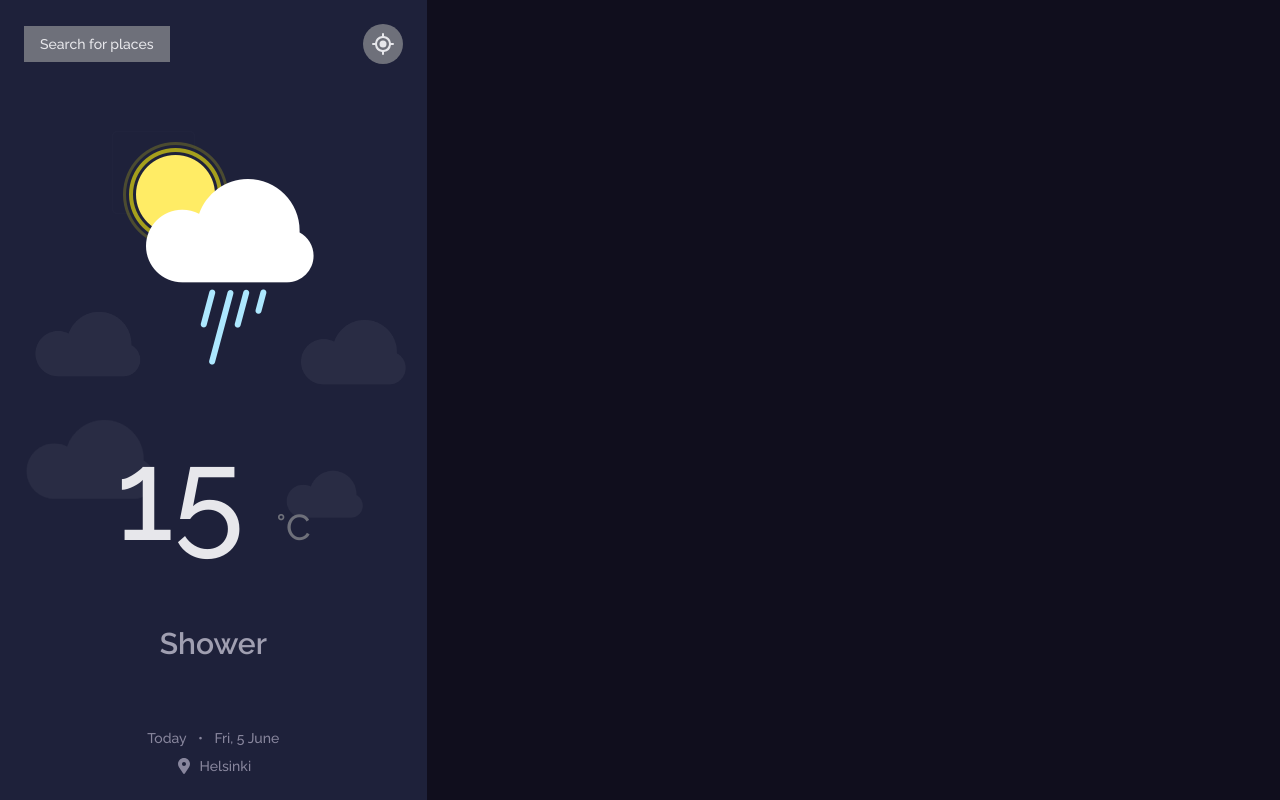
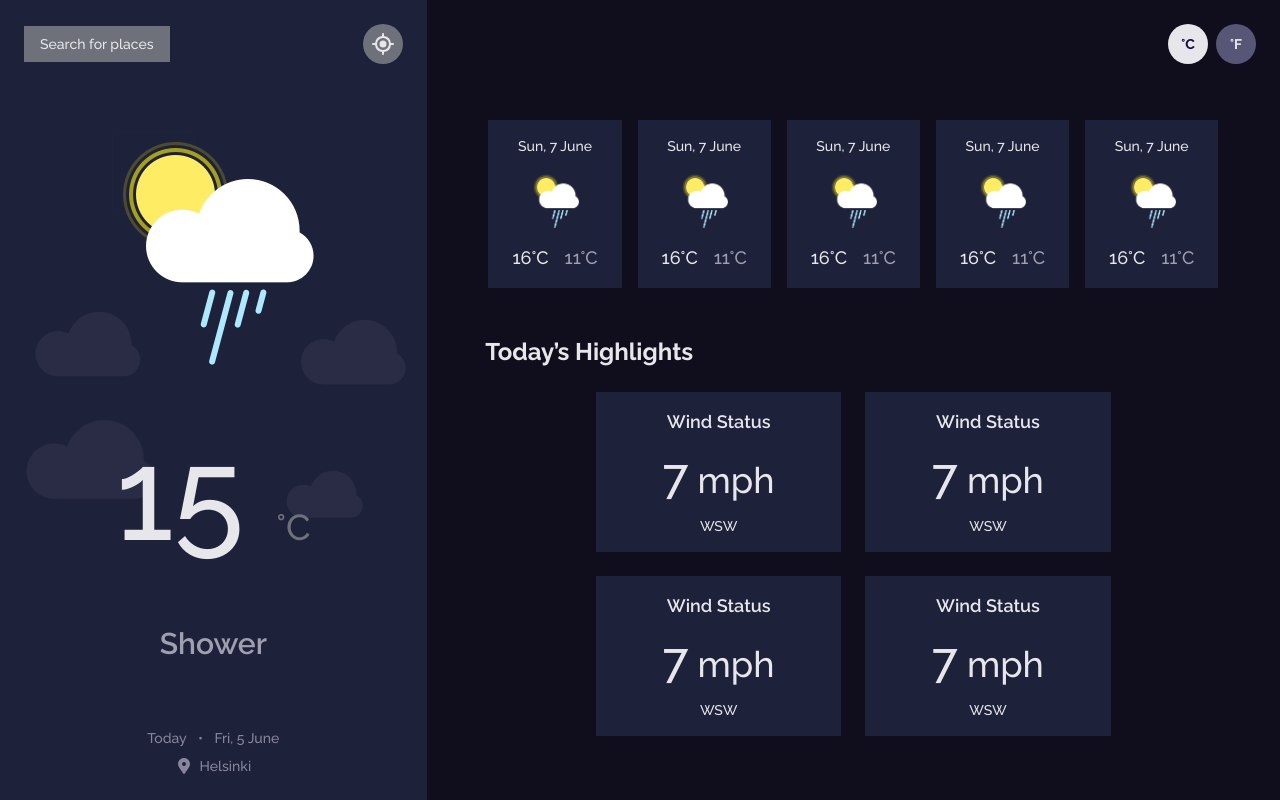
Before and after one commit to oiibar/CloudCast, a React (Vite) app: page / in a window 1280 px wide. Built offline with nearby package versions, Linux system fonts and the light colour scheme.

Commit message:
finished UI

```diff
--- a/src/App.jsx
+++ b/src/App.jsx
@@ -1,12 +1,16 @@
 import React from "react";
 import Main from "./components/Main/Main";
-import Forecast from "./components/Forecast/ForecastList";
+import Forecast from "./components/Forecast/Forecast";
+import TodayDetails from "./components/TodayDetails/TodayDetails";
 
 const App = () => {
   return (
-    <div className="flex">
+    <div className="flex flex-col lg:flex-row">
       <Main />
-      <Forecast />
+      <div className="flex flex-col flex-gro lg:w-2/3  text-[#E7E7EB]">
+        <Forecast />
+        <TodayDetails />
+      </div>
     </div>
   );
 };
--- a/src/components/Forecast/Forecast.jsx
+++ b/src/components/Forecast/Forecast.jsx
@@ -4,10 +4,10 @@ import ForecastList from "./ForecastList";
 
 const Forecast = () => {
   return (
-    <div className="flex-grow text-white p-6">
-      <div className="container">
+    <div className="p-6">
+      <div className="flex flex-col justiyfy-between gap-8">
         <Header />
-        {/* <ForecastList /> */}
+        <ForecastList />
       </div>
     </div>
   );
--- a/src/components/Forecast/ForecastItem.jsx
+++ b/src/components/Forecast/ForecastItem.jsx
@@ -1,7 +1,17 @@
 import React from "react";
+import Shower from "../../assets/Shower.png";
 
 const ForecastItem = () => {
-  return <div></div>;
+  return (
+    <div className="flex flex-col justify-center items-center text-center px-6 py-4 gap-4 bg-[#1E213A]">
+      <p>Sun, 7 June</p>
+      <img src={Shower} alt="Shower" className="w-12" />
+      <div className="flex justify-between gap-4 text-lg">
+        <p className="">16°C</p>
+        <p className="text-[#A09FB1]">11°C</p>
+      </div>
+    </div>
+  );
 };
 
 export default ForecastItem;
--- a/src/components/Forecast/ForecastList.jsx
+++ b/src/components/Forecast/ForecastList.jsx
@@ -1,7 +1,16 @@
 import React from "react";
+import ForecastItem from "./ForecastItem";
 
 const ForecastList = () => {
-  return <div></div>;
+  return (
+    <div className="flex justify-center items-center gap-4 flex-wrap">
+      <ForecastItem />
+      <ForecastItem />
+      <ForecastItem />
+      <ForecastItem />
+      <ForecastItem />
+    </div>
+  );
 };
 
 export default ForecastList;
--- a/src/components/Main/Main.jsx
+++ b/src/components/Main/Main.jsx
@@ -6,7 +6,7 @@ import bg from "../../assets/Cloud-background.png";
 
 const Main = () => {
   return (
-    <aside className="relative bg-[#1E213A] w-1/3 h-screen text-center p-6 flex flex-col justify-between gap-10 overflow-hidden">
+    <aside className="relative bg-[#1E213A] w-full lg:w-1/3 h-screen text-center p-6 flex flex-col justify-between gap-10 overflow-hidden">
       <div
         className="absolute inset-0 bg-center bg-no-repeat bg-contain"
         style={{
--- /dev/null
+++ b/src/components/TodayDetails/DetailItem.jsx
@@ -0,0 +1,15 @@
+import React from "react";
+
+const DetailItem = () => {
+  return (
+    <div className="flex flex-col w-full sm:w-1/2 md:w-1/3 justify-center items-center text-center gap-4 px-6 py-4 bg-[#1E213A]">
+      <h2 className="text-lg font-semibold">Wind Status</h2>
+      <p className="text-4xl">
+        <span className="text-5xl">7</span> mph
+      </p>
+      <p>WSW</p>
+    </div>
+  );
+};
+
+export default DetailItem;
--- /dev/null
+++ b/src/components/TodayDetails/TodayDetails.jsx
@@ -0,0 +1,18 @@
+import React from "react";
+import DetailItem from "./DetailItem";
+
+const TodayDetails = () => {
+  return (
+    <div className="container mx-auto px-4 py-6">
+      <h1 className="font-bold text-2xl mb-6">Today’s Highlights</h1>
+      <div className="flex flex-wrap justify-center gap-6">
+        <DetailItem />
+        <DetailItem />
+        <DetailItem />
+        <DetailItem />
+      </div>
+    </div>
+  );
+};
+
+export default TodayDetails;
```
